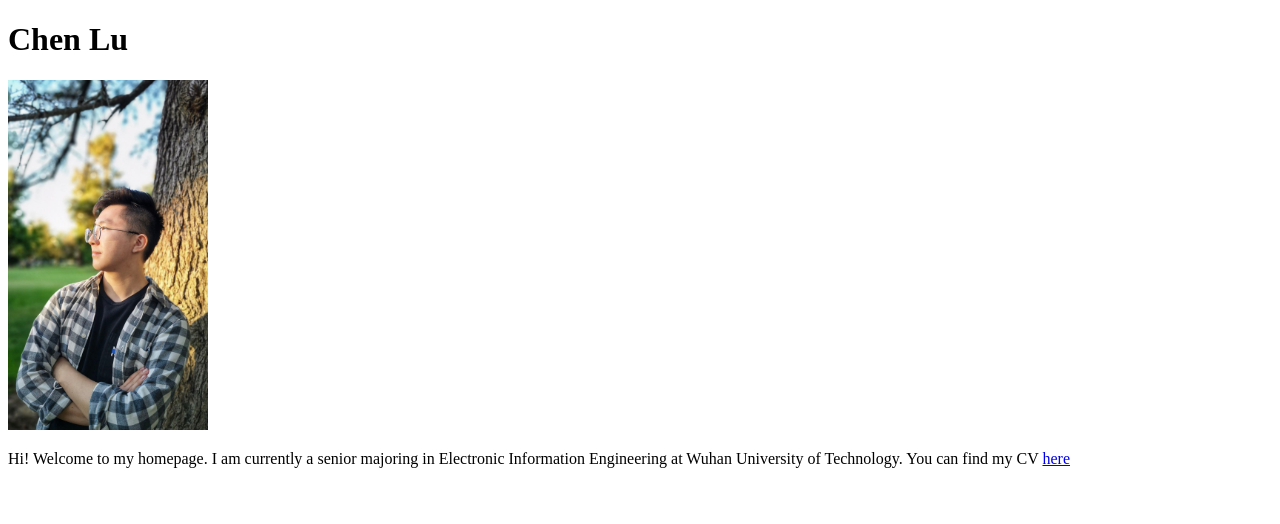
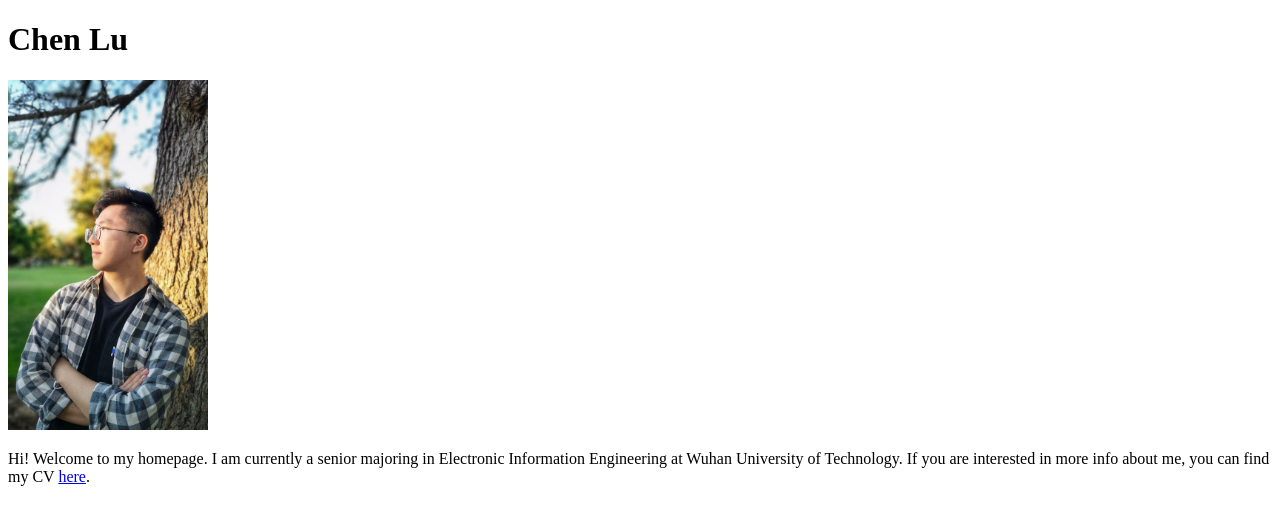
Before and after one commit to ch1nlu/ch1nlu.github.io, a plain HTML site: page index.html in a window 1280 px wide. Drawn offline with Linux system fonts and the light colour scheme.

Commit message:
Update index.html

```diff
--- a/index.html
+++ b/index.html
@@ -8,6 +8,6 @@
 
 <h1>Chen Lu</h1>
 <img width="200" height="350"src="https://github.com/ch1nlu/ch1nlu.github.io/blob/master/me.jpg?raw=true" alt="me">
-<p>Hi! Welcome to my homepage. I am currently a senior majoring in Electronic Information Engineering at Wuhan University of Technology. You can find my CV <a href="https://github.com/ch1nlu/ch1nlu.github.io/blob/master/CV_1219.pdf">here</a> </p>
+<p>Hi! Welcome to my homepage. I am currently a senior majoring in Electronic Information Engineering at Wuhan University of Technology. If you are interested in more info about me, you can find my CV <a href="https://github.com/ch1nlu/ch1nlu.github.io/blob/master/CV_1219.pdf">here</a>. </p>
 </body>
 </html>
```
